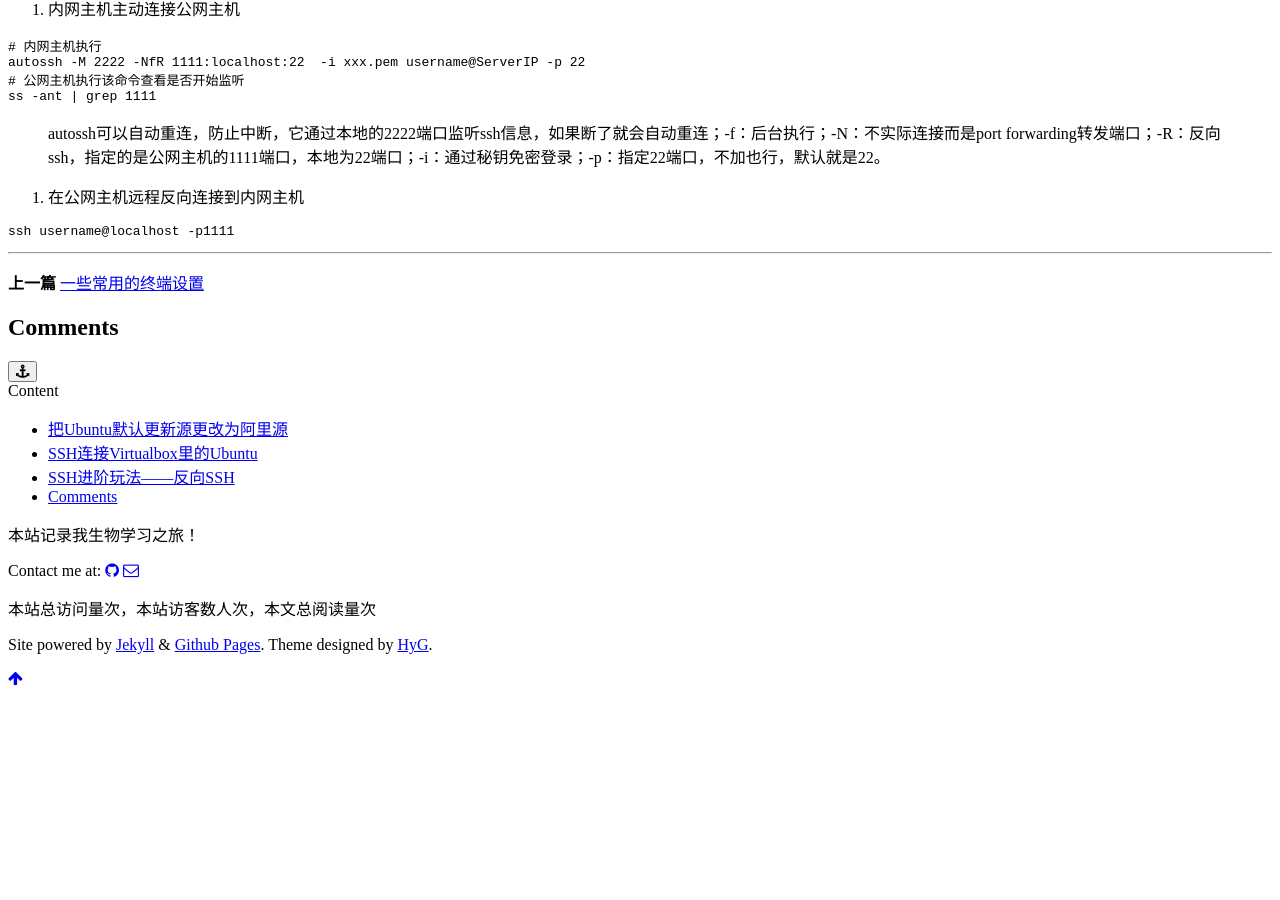
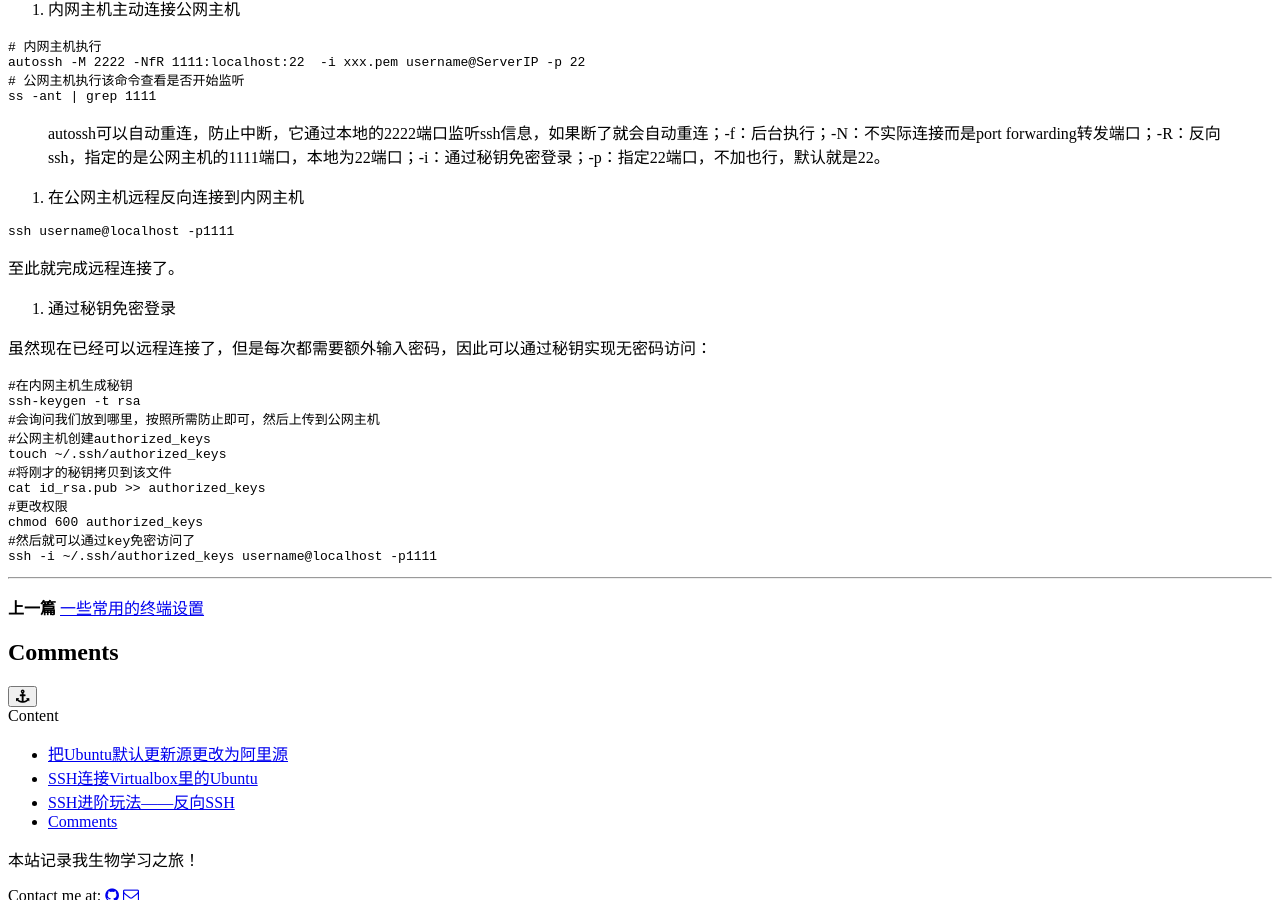
Before and after one commit to stogqy/stogqy.github.io, a Jekyll site: the page built from _posts/2018-11-16-SSHloginUbuntuInVbox.md, in a window 1280 px wide and 900 px high, scrolled down 1758 px. Built offline with Jekyll 4.4.1, drawn with Linux system fonts in a browser that asks for light colours; comment, search, counter and statistics services are not loaded; a style sheet for code colours, icons or effects is not loaded; before the commit the page ends 2454 px from its top, so only the background shows below that.

Commit message:
Update 2018-11-16-SSHloginUbuntuInVbox.md

````diff
--- a/_posts/2018-11-16-SSHloginUbuntuInVbox.md
+++ b/_posts/2018-11-16-SSHloginUbuntuInVbox.md
@@ -99,3 +99,21 @@ ss -ant | grep 1111
 ```shell
 ssh username@localhost -p1111
 ```
+至此就完成远程连接了。
+
+3. 通过秘钥免密登录
+
+虽然现在已经可以远程连接了，但是每次都需要额外输入密码，因此可以通过秘钥实现无密码访问：
+```shell
+#在内网主机生成秘钥
+ssh-keygen -t rsa
+#会询问我们放到哪里，按照所需防止即可，然后上传到公网主机
+#公网主机创建authorized_keys
+touch ~/.ssh/authorized_keys
+#将刚才的秘钥拷贝到该文件
+cat id_rsa.pub >> authorized_keys
+#更改权限
+chmod 600 authorized_keys
+#然后就可以通过key免密访问了
+ssh -i ~/.ssh/authorized_keys username@localhost -p1111
+```
````
